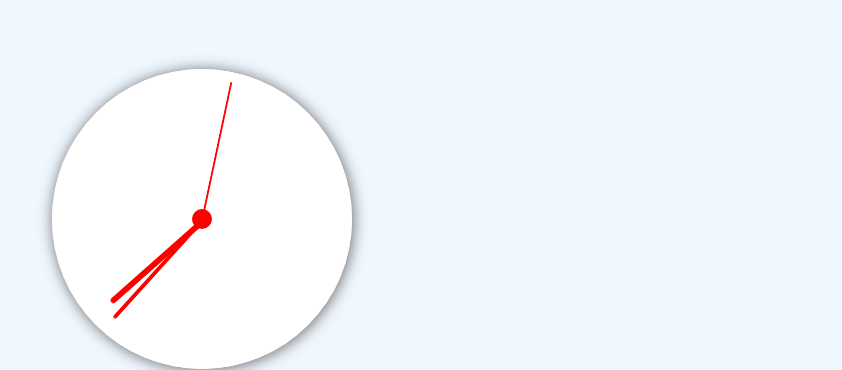
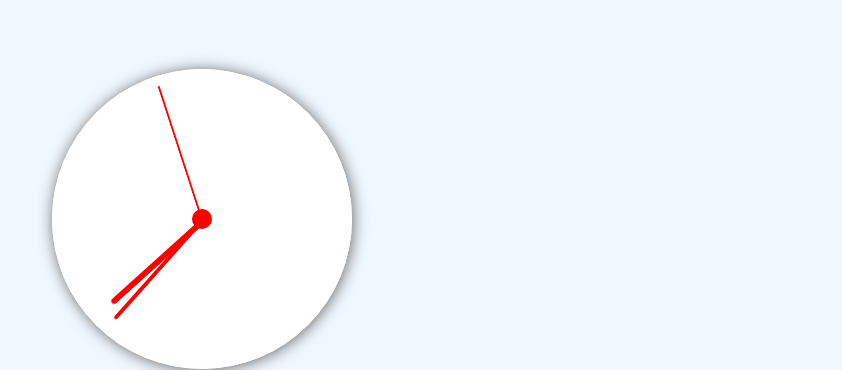
Before and after one commit to nHussain18/the-clock, a Next.js app: page / in a window 1280 px wide. Shown: the part 181-551 px from the top of the page, without its empty margins (438-1280 px from the left). Built offline with nearby package versions, Linux system fonts and the light colour scheme.

Commit message:
test debug

```diff
--- a/pages/index.tsx
+++ b/pages/index.tsx
@@ -7,9 +7,9 @@ const Home = () => {
 
   useEffect(() => {
     document.addEventListener('mousemove', onMouseMove)
-    setInterval(() => {
-      setDate(new Date())
-    }, 1000)
+    // setInterval(() => {
+    //   setDate(new Date())
+    // }, 1000)
   }, [])
 
   const onMouseMove = (event: any) => {
@@ -24,12 +24,12 @@ const Home = () => {
 
   let seconds = date.getSeconds();
   let mins = date.getMinutes();
-  let hour = date.getHours();
-  console.log("time", hour, mins, seconds);
+  let hours = date.getHours();
+  console.log("time", hours, mins, seconds);
 
-  let hDeg = ((hour / 12) * 360) + ((mins / 60) * 30) + 90
-  let mDeg = ((mins / 60) * 360) + ((seconds / 60) * 6) + 90
-  let sDeg = ((mins * 360) + (seconds / 60) * 360) + 90
+  let hDeg = (((hours % 12) * 30) + (mins / 2) + 90) % 360;
+  let mDeg = ((mins * 6) + (seconds * 0.1) + 90) % 360
+  let sDeg = (seconds * 6) + 90
   console.log("Degrees", hDeg, mDeg, sDeg);
 
   return (
```
